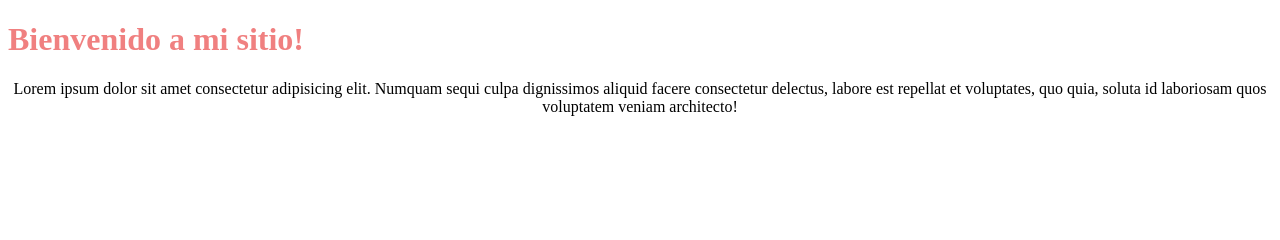
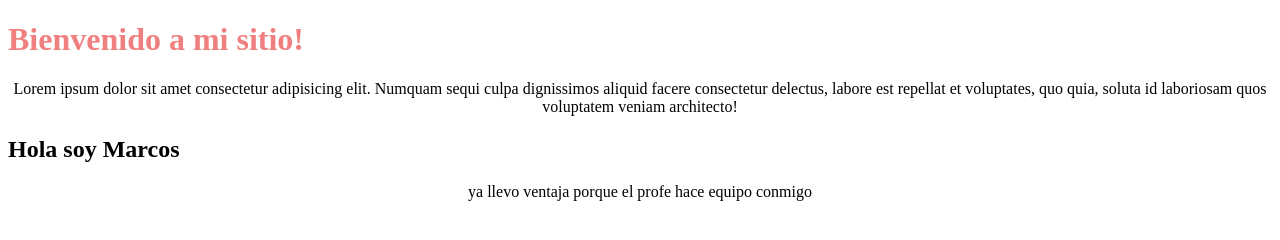
Before and after one commit to lspulido/lspulido.github.io, a plain HTML site: page index.html in a window 1280 px wide. Drawn offline with Linux system fonts and the light colour scheme.

Commit message:
Un mensaje
nada mas que decir

```diff
--- a/index.html
+++ b/index.html
@@ -18,5 +18,8 @@
 <body>
     <h1>Bienvenido a mi sitio!</h1>
     <p>Lorem ipsum dolor sit amet consectetur adipisicing elit. Numquam sequi culpa dignissimos aliquid facere consectetur delectus, labore est repellat et voluptates, quo quia, soluta id laboriosam quos voluptatem veniam architecto!</p>
+
+    <h2> Hola soy Marcos</h2>
+    <p> ya llevo ventaja porque el profe hace equipo conmigo </p>
 </body>
 </html>
```
